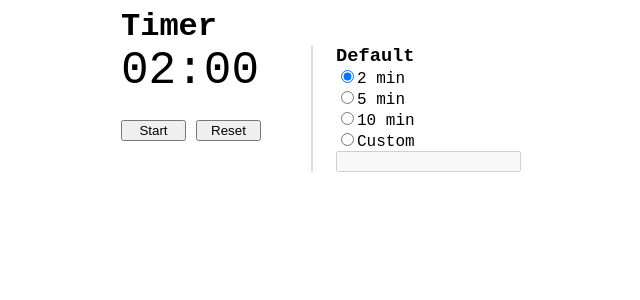
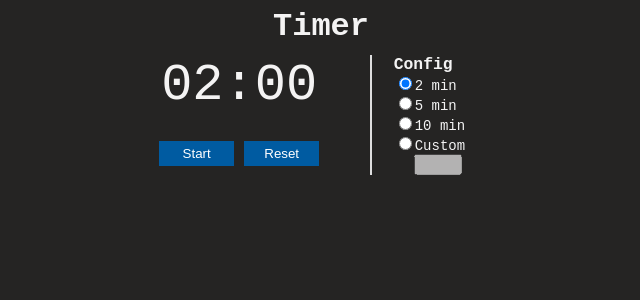
Before and after one commit to romaincs/daily_timer, a Vue app: page / in a window 1280 px wide. Shown: the top 300 px of the page, without its empty margins (319-959 px from the left). Built offline with nearby package versions, Linux system fonts and the light colour scheme.

Commit message:
dark theme

```diff
--- a/src/App.vue
+++ b/src/App.vue
@@ -18,6 +18,8 @@ export default {
 <style>
   body {
     font-family: 'Courier New', Courier, monospace;
+    background-color:#252423;
+    color:rgba(255,255,255, 0.95);
   }
   h1 {
     margin: 0px;
--- a/src/background.js
+++ b/src/background.js
@@ -13,8 +13,8 @@ protocol.registerSchemesAsPrivileged([
 async function createWindow() {
   // Create the browser window.
   const win = new BrowserWindow({
-    width: 250,
-    height: 200,
+    width: 400,
+    height: 250,
     webPreferences: {
       // Use pluginOptions.nodeIntegration, leave this alone
       // See nklayman.github.io/vue-cli-plugin-electron-builder/guide/security.html#node-integration for more info
@@ -25,6 +25,8 @@ async function createWindow() {
   //Auto hide menu bar (press alt to display menu)
   win.menuBarVisible = false
   win.setAutoHideMenuBar(true)
+
+  win.setAlwaysOnTop(true)
 
   if (process.env.WEBPACK_DEV_SERVER_URL) {
     // Load the url of the dev server if in development mode
--- a/src/components/Timer.vue
+++ b/src/components/Timer.vue
@@ -15,7 +15,7 @@
       </div>
       <div class="separator"><div>&nbsp;</div></div>
       <div class="config">
-        <h3>Default</h3>
+        <h3>Config</h3>
         <div>
           <div v-for="configValue in configValues" :key="configValue">
             <input type="radio" name="config" :id="'config-' + configValue" @click="setStartCountDownValue(configValue)" :checked="isConfigValueChecked(configValue)">
@@ -150,6 +150,11 @@
 </script>
 
 <style>
+  .title {
+    text-align: center;
+    margin-bottom: 10px;
+  }
+
   h3 {
     margin:0px;
   }
@@ -167,13 +172,28 @@
     justify-content: space-between;
 
   }
+
   .countdown {
-    font-size: 46px;
-    flex-basis: 45%;
+    font-size: 52px;
+    flex-basis: 65%;
+    margin:auto;
+  }
+
+  .countdown div{
+    text-align: center;
   }
 
   .buttons input {
-    width: 65px;
+    width: 75px;
+    background-color: rgb(0, 91, 161);
+    color:white;
+    border:none;
+    padding: 5px 10px;
+    cursor: pointer;
+  }
+
+  .buttons input:focus {
+    outline: none;
   }
 
   .buttons input:first-child {
@@ -199,12 +219,17 @@
   }
 
   .config {
-    flex-basis: 45%;
+    flex-basis: 35%;
+    font-size:14px;
   }
 
   .config > div {
     text-align: left;
+  }
 
+  .config #config-custom-value {
+    width: 40px;
+    margin-left: 20px;
   }
 
   #custom-value {
```
